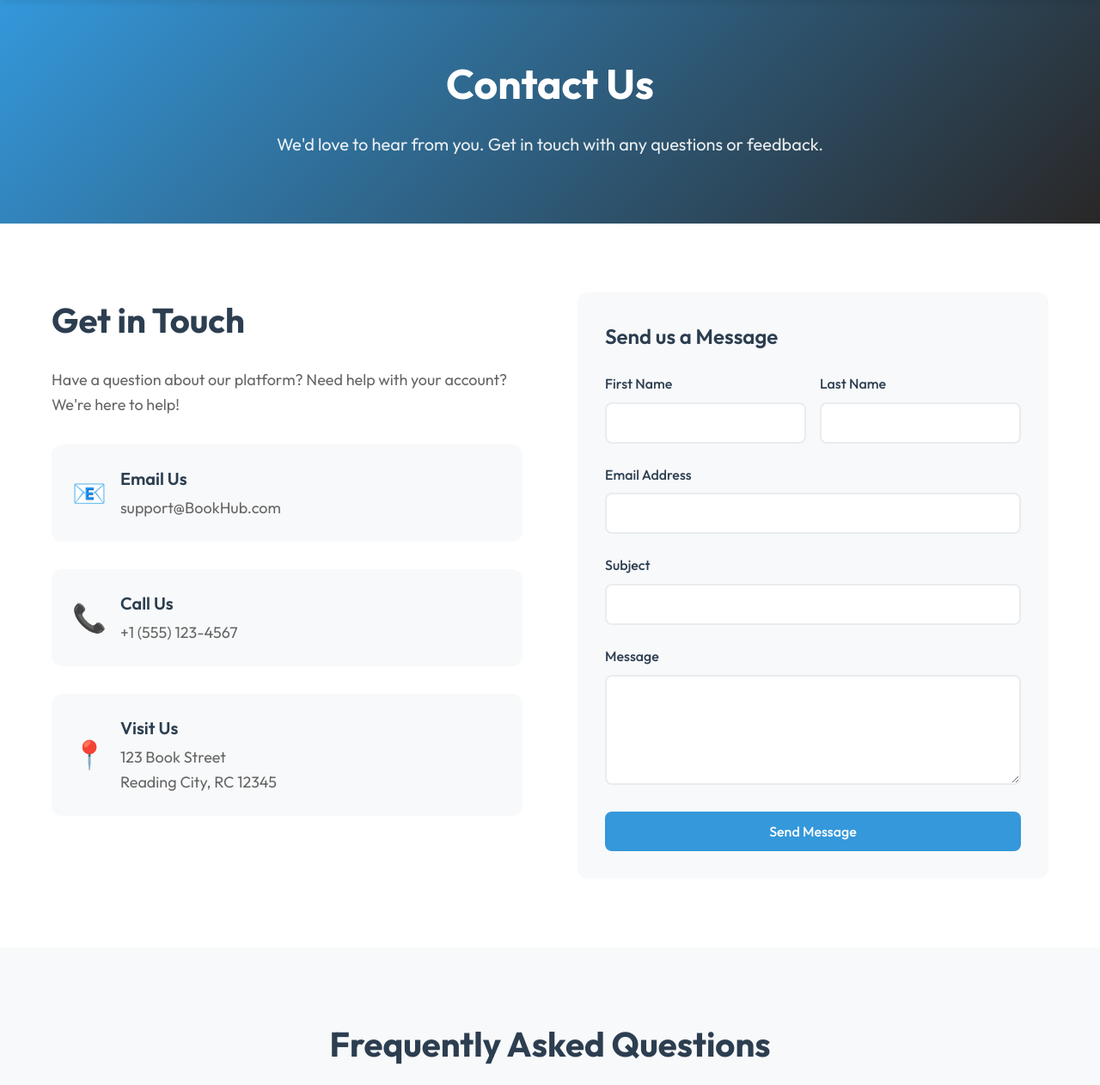
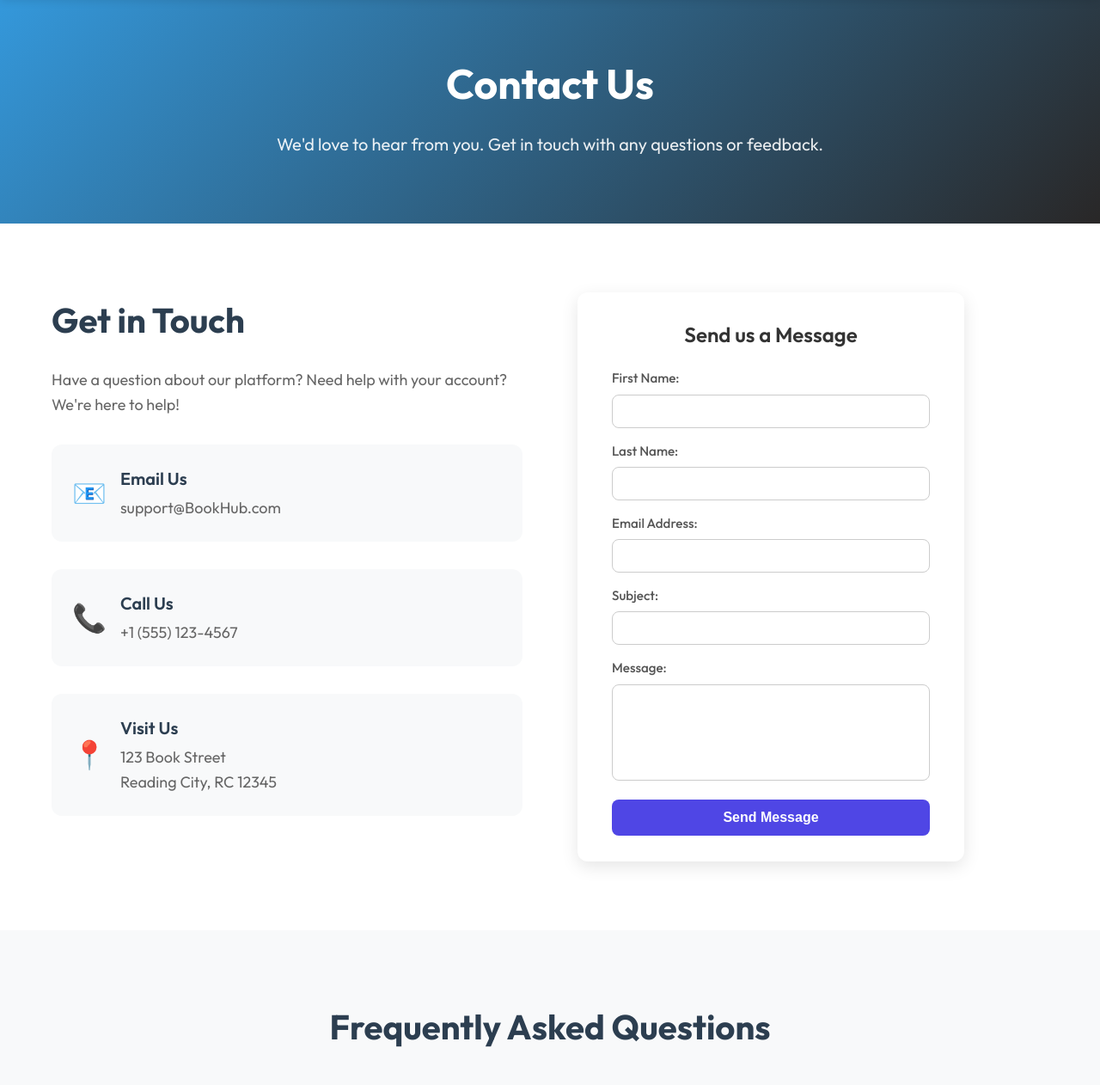
Before and after one commit to AsthaRami/P2P-used-book-marketplace, a PHP site: page /pages/contact.html in a window 1280 px wide. Shown: the part 71-1333 px from the top of the page at 86% size. Run offline with PHP 8.4, Linux system fonts and the light colour scheme.

Commit message:
Commited Files on 12 September 2025 - 1 AM

```diff
--- /dev/null
+++ b/bookexchange/assets/css/contactform-style.css
@@ -0,0 +1,64 @@
+.form-box {
+    background: #fff;
+    padding: 30px 40px;
+    border-radius: 12px;
+    box-shadow: 0 6px 20px rgba(0, 0, 0, 0.1);
+    max-width: 450px;
+    width: 100%;
+  }
+
+  .form-box h3 {
+    margin-bottom: 20px;
+    font-size: 1.5rem;
+    font-weight: 600;
+    color: #333;
+    text-align: center;
+  }
+
+  .form-box label {
+    display: block;
+    margin-bottom: 15px;
+    color: #555;
+    font-size: 0.95rem;
+    font-weight: 500;
+  }
+
+  .form-box input,
+  .form-box textarea {
+    width: 100%;
+    padding: 10px 12px;
+    margin-top: 6px;
+    border: 1px solid #ccc;
+    border-radius: 8px;
+    font-size: 0.95rem;
+    transition: border-color 0.3s;
+  }
+
+  .form-box input:focus,
+  .form-box textarea:focus {
+    border-color: #4f46e5; /* Indigo highlight */
+    outline: none;
+    box-shadow: 0 0 5px rgba(79, 70, 229, 0.2);
+  }
+
+  .form-box textarea {
+    resize: none;
+    min-height: 100px;
+  }
+
+  .form-box button {
+    width: 100%;
+    padding: 12px;
+    background: #4f46e5;
+    color: #fff;
+    border: none;
+    border-radius: 8px;
+    font-size: 1rem;
+    font-weight: 600;
+    cursor: pointer;
+    transition: background 0.3s;
+  }
+
+  .form-box button:hover {
+    background: #3730a3;
+  }
--- a/bookexchange/assets/css/style.css
+++ b/bookexchange/assets/css/style.css
@@ -502,7 +502,7 @@ p {
 
 .form-group input,
 .form-group select,
-.form-group textarea {
+.form-group textarea{
     width: 100%;
     padding: 12px 16px;
     border: 2px solid #e9ecef;
@@ -510,6 +510,7 @@ p {
     font-size: 1rem;
     font-family: 'Outfit', sans-serif;
     transition: border-color 0.3s ease;
+    box-sizing: border-box;
 }
 
 .form-group input:focus,
@@ -517,6 +518,7 @@ p {
 .form-group textarea:focus {
     outline: none;
     border-color: #3498db;
+    /* box-sizing: border-box; */
 }
 
 .checkbox-label {
@@ -597,8 +599,15 @@ p {
     color: #666;
 }
 
+.about-image {
+    display: flex;
+    justify-content: right;
+    align-items: center;
+    align-content: center;
+}
+
 .about-image img {
-    width: 100%;
+    width: 70%;
     height: auto;
     border-radius: 12px;
     box-shadow: 0 10px 30px rgba(0, 0, 0, 0.1);
--- a/bookexchange/pages/about.html
+++ b/bookexchange/pages/about.html
@@ -66,7 +66,7 @@
                     <p>Founded in 2024, BookHub has quickly become the go-to platform for students, professionals, and book enthusiasts who want to discover new reads without breaking the bank, while also giving their old books a new life.</p>
                 </div>
                 <div class="about-image">
-                    <img src="../assets/images/about-books.jpg" alt="About BookHub">
+                    <img src="../assets/images/cover_page.jpg" alt="About BookHub">
                 </div>
             </div>
         </div>
--- a/bookexchange/pages/book-details.html
+++ b/bookexchange/pages/book-details.html
@@ -27,7 +27,7 @@
                     <a href="cart.html" class="nav-link">Cart <span class="cart-count">0</span></a>
                 </li>
                 <li class="nav-item">
-                    <a href="#" class="nav-link" id="logoutBtn">Logout</a>
+                    <a href="index.html" class="nav-link" id="logoutBtn">Logout</a>
                 </li>
             </ul>
         </div>
--- a/bookexchange/pages/cart.html
+++ b/bookexchange/pages/cart.html
@@ -27,7 +27,7 @@
                     <a href="cart.html" class="nav-link active">Cart <span class="cart-count">0</span></a>
                 </li>
                 <li class="nav-item">
-                    <a href="#" class="nav-link" id="logoutBtn">Logout</a>
+                    <a href="index.html" class="nav-link" id="logoutBtn">Logout</a>
                 </li>
             </ul>
         </div>
--- a/bookexchange/pages/contact.html
+++ b/bookexchange/pages/contact.html
@@ -8,6 +8,8 @@
     <link rel="preconnect" href="https://fonts.gstatic.com" crossorigin>
     <link href="https://fonts.googleapis.com/css2?family=Outfit:wght@300;400;500;600;700&display=swap" rel="stylesheet">
     <link rel="stylesheet" href="../assets/css/style.css">
+    <link rel="stylesheet" href="../assets/css/contactform-style.css">
+
 </head>
 <body>
     <!-- Navigation -->
@@ -89,10 +91,9 @@
                     </div>
                 </div>
 
-                <div class="contact-form-container">
-                    <form id="contactForm" class="contact-form">
+                <!-- <div class="contact-form-container">
+                    <form id="contactForm" class="contact-form" action="https://formspree.io/f/xpwjbvzp" method="POST">
                         <h3>Send us a Message</h3>
-
                         <div class="form-row">
                             <div class="form-group">
                                 <label for="firstName">First Name</label>
@@ -120,7 +121,70 @@
                         </div>
 
                         <button type="submit" class="btn btn-primary btn-full">Send Message</button>
-                    </form>
+                    </form> -->
+
+                    <!-- <form  action="https://formspree.io/f/xpwjbvzp" method="POST">
+                        <h3>Send us a Message</h3>
+                        <label>
+                          First Name:
+                          <input type="text" name="firstName" required>
+                        </label>
+
+                        <label>
+                          Last Name:
+                          <input type="text" name="lastName" required>
+                        </label>
+
+                        <label>
+                          Email Address:
+                          <input type="email" name="email" required>
+                        </label>
+
+                        <label>
+                          Subject:
+                          <input type="text" name="subject" required>
+                        </label>
+
+                        <label>
+                          Message:
+                          <textarea name="message" rows="5" required></textarea>
+                        </label>
+
+                        <button type="submit">Send Message</button>
+                      </form> -->
+
+
+                      <form id="userMessageForm" class="form-box" action="https://formspree.io/f/xpwjbvzp" method="POST">
+                        <h3>Send us a Message</h3>
+
+                        <label>
+                          First Name:
+                          <input type="text" name="firstName" required>
+                        </label>
+
+                        <label>
+                          Last Name:
+                          <input type="text" name="lastName" required>
+                        </label>
+
+                        <label>
+                          Email Address:
+                          <input type="email" name="email" required>
+                        </label>
+
+                        <label>
+                          Subject:
+                          <input type="text" name="subject" required>
+                        </label>
+
+                        <label>
+                          Message:
+                          <textarea name="message" rows="5" required></textarea>
+                        </label>
+
+                        <button type="submit">Send Message</button>
+                      </form>
+
                 </div>
             </div>
         </div>
--- a/bookexchange/pages/login.html
+++ b/bookexchange/pages/login.html
@@ -65,7 +65,7 @@
 
                 <div class="auth-footer">
                     <p>Don't have an account? <a href="signup.html">Sign up here</a></p>
-                    <p><a href="#" class="forgot-password">Forgot your password?</a></p>
+                    <p><a href="index.html" class="forgot-password">Forgot your password?</a></p>
                 </div>
             </div>
         </div>
--- a/bookexchange/pages/seller-dashboard.html
+++ b/bookexchange/pages/seller-dashboard.html
@@ -27,7 +27,7 @@
                     <a href="#" class="nav-link" id="addBookBtn">Add Book</a>
                 </li>
                 <li class="nav-item">
-                    <a href="#" class="nav-link" id="logoutBtn">Logout</a>
+                    <a href="index.html" class="nav-link" id="logoutBtn">Logout</a>
                 </li>
             </ul>
         </div>
```
Also changed, not shown: bookexchange/pages/buyer-dashboard.html (+21 -5 lines), bookexchange/pages/testimonials.html (+15 -15 lines), bookexchange/assets/images/OIP.jpg (added), bookexchange/assets/images/OIP2.webp (added), bookexchange/assets/images/PrathamImg.jpg (added), bookexchange/assets/images/astha.jfif (added), bookexchange/assets/images/cover_page.jpg (added), bookexchange/assets/uploads/68c2edc77bb5f_IIP1041-FRONT-COVER-709x1024.jpg (added).
